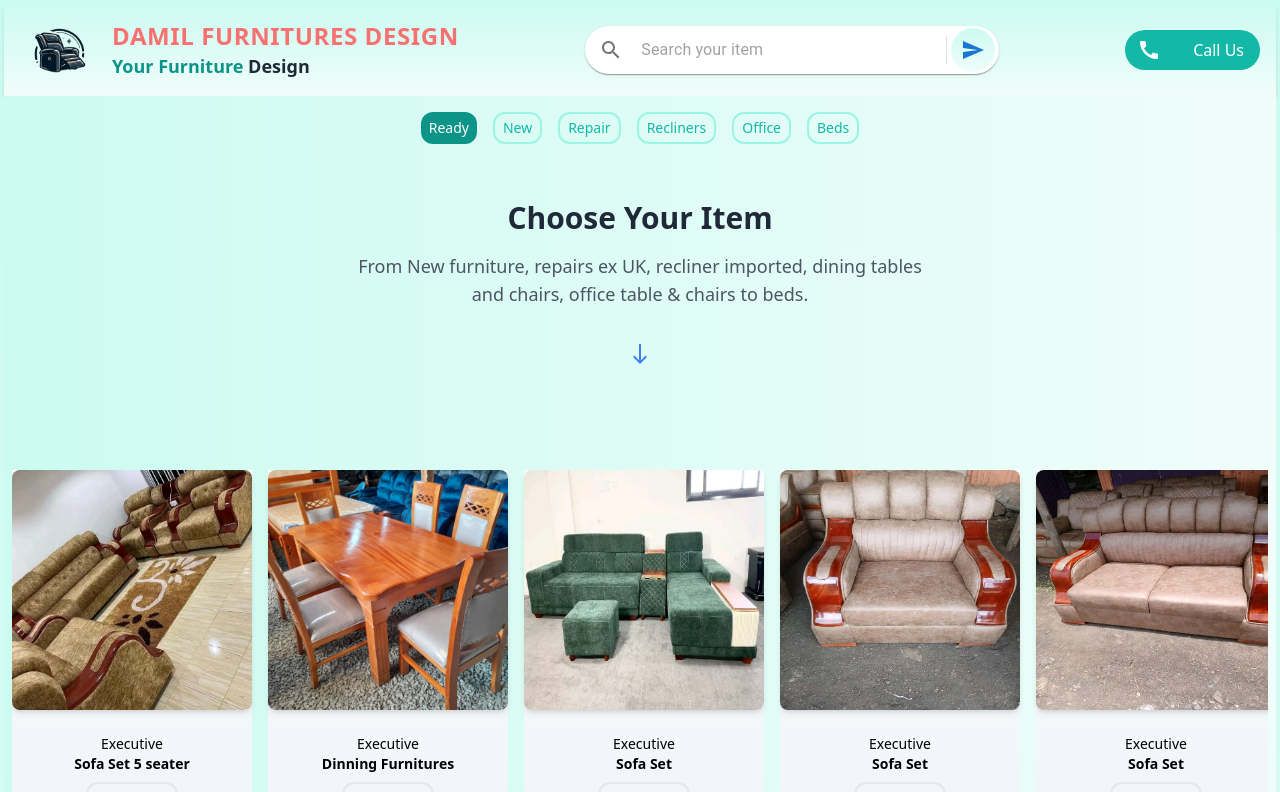
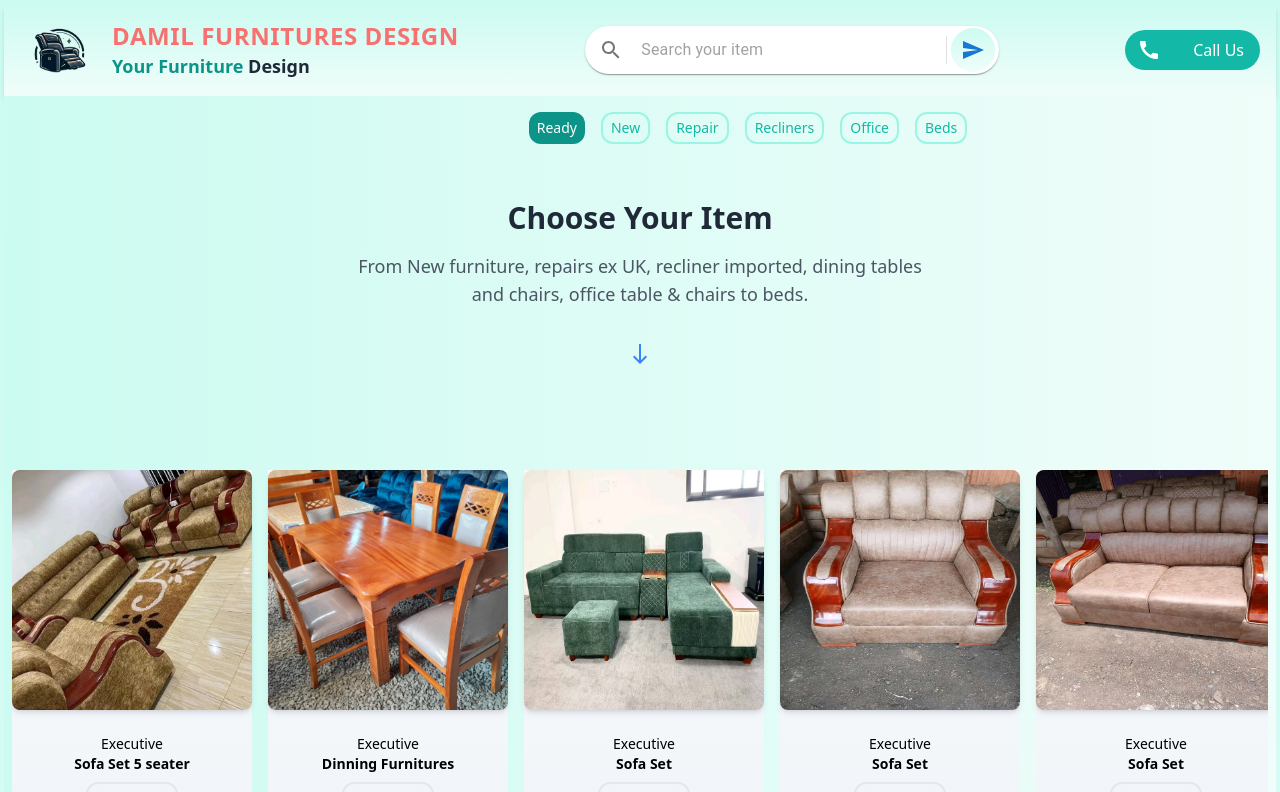
Before and after one commit to JohanaGikonyo/dawood, a Next.js app: page /products in a window 1280 px wide. Shown: the top 792 px of the page. Built offline with nearby package versions, Linux system fonts and the light colour scheme.

Commit message:
paddings

```diff
--- a/src/app/products/page.jsx
+++ b/src/app/products/page.jsx
@@ -49,7 +49,7 @@ function Page() {
   return (
     <div className="bg-gradient-to-r from-teal-100 to-teal-50 min-h-screen flex flex-col">
       {/* Top Navigation */}
-      <nav className="flex justify-center gap-4 py-4 sticky top-0 bg-gradient-to-r from-teal-100 to-teal-50 overflow-x-auto no-scrollbar z-10 px-10">
+      <nav className="flex justify-center gap-4 py-4 sticky top-0 bg-gradient-to-r from-teal-100 to-teal-50 overflow-x-auto no-scrollbar z-10 px-10 pl-64">
         {[
           { label: "Ready", value: "ready" },
           { label: "New", value: "new" },
```
